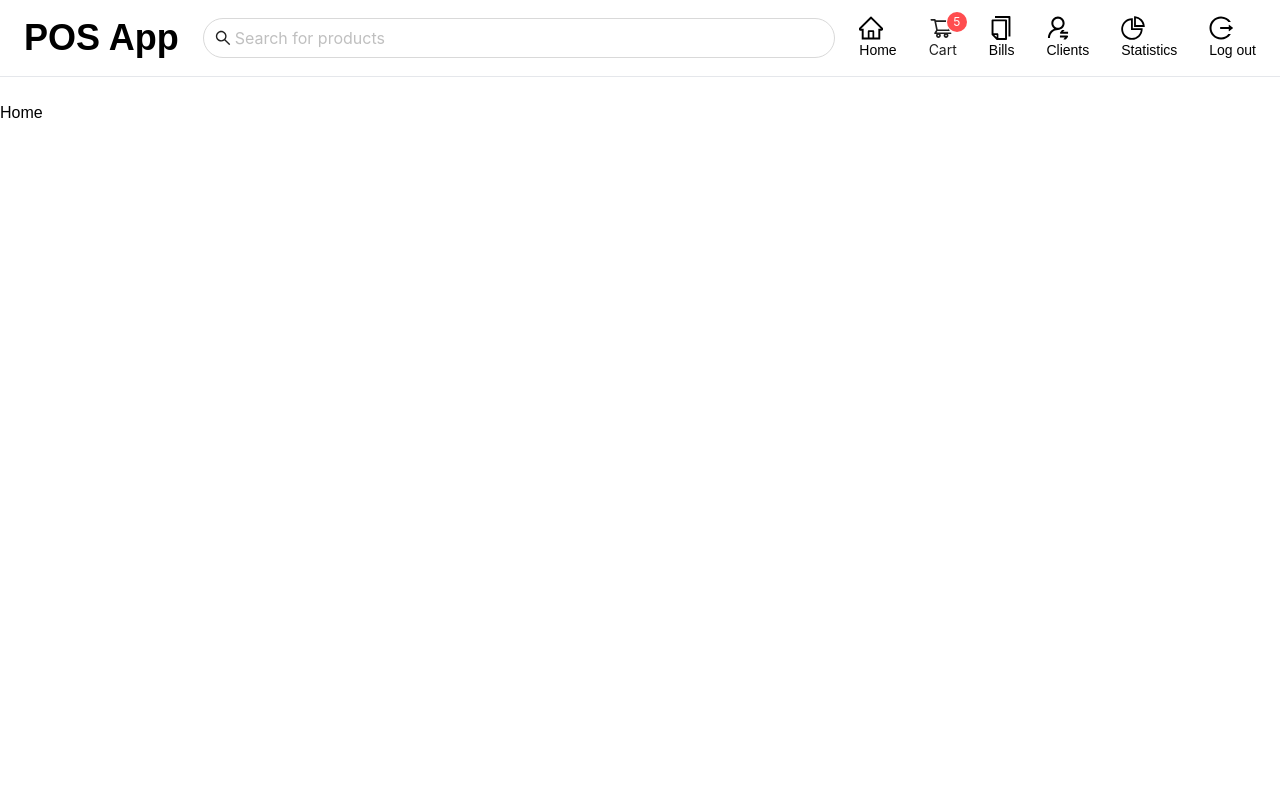
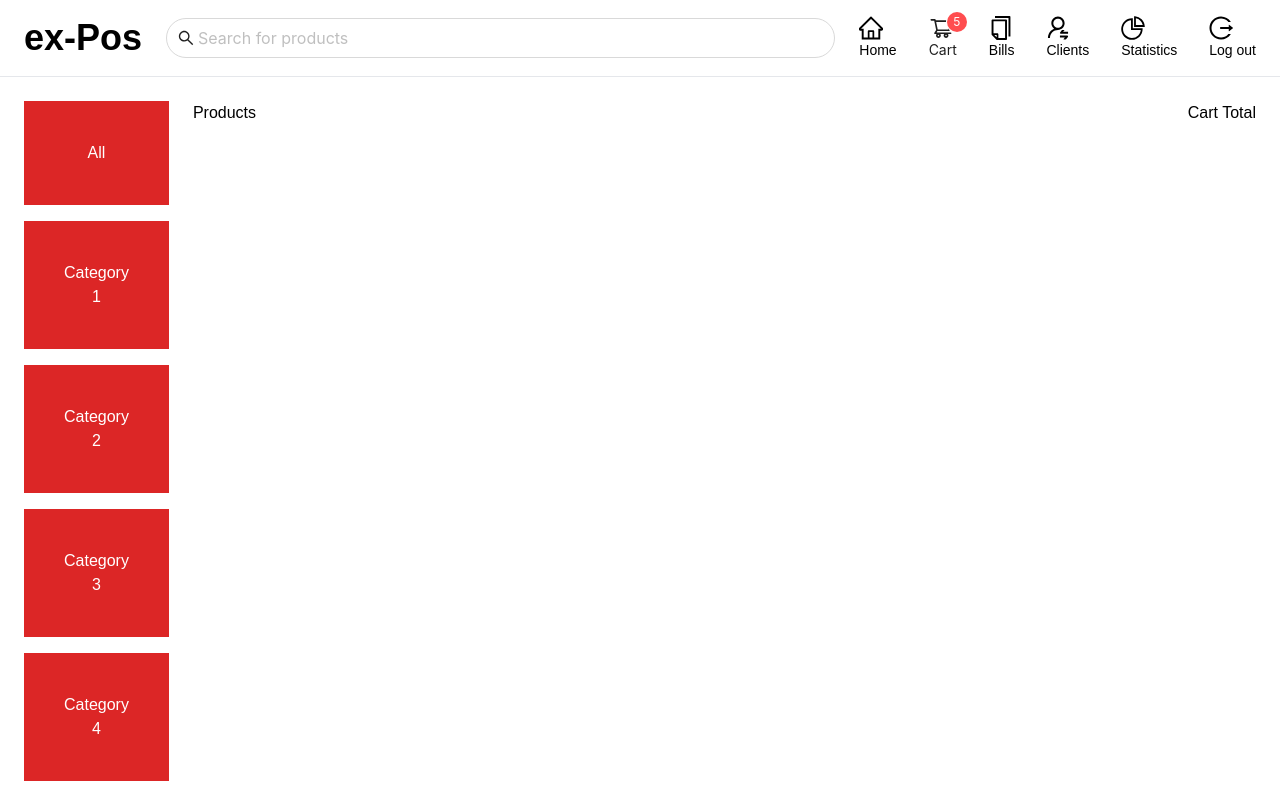
Before and after one commit to ereninc/Pos-App-with-MERN-Stack, a React (Create React App) app in the folder client/: page / in a window 1280 px wide. Built offline with nearby package versions, Linux system fonts and the light colour scheme.

Commit message:
layout & category container

```diff
--- a/client/src/App.jsx
+++ b/client/src/App.jsx
@@ -1,11 +1,18 @@
 import React from "react";
+import Categories from "./components/categories";
 import Header from "./components/header";
 
 function App() {
   return (
     <div>
       <Header />
-      Home
+      <div className="home px-6 flex justify-between gap-6">
+        <div className="categories flex-1">
+          <Categories />
+        </div>
+        <div className="products flex-[8]">Products</div>
+        <div className="cart-total">Cart Total</div>
+      </div>
     </div>
   );
 }
--- /dev/null
+++ b/client/src/components/categories/index.jsx
@@ -0,0 +1,6 @@
+import React from "react";
+import CategoriesContainer from "../../containers/category-containers/CategoriesContainer";
+
+export default function Categories() {
+  return <CategoriesContainer />;
+}
--- a/client/src/components/header/index.jsx
+++ b/client/src/components/header/index.jsx
@@ -15,10 +15,10 @@ export default function Header() {
       <header className="py-4 px-6 flex justify-between items-center gap-6">
         <div className="logo">
           <a href="/">
-            <h2 className="text-2xl font-bold md:text-4xl">POS App</h2>
+            <h2 className="text-2xl font-bold md:text-4xl">ex-Pos</h2>
           </a>
         </div>
-        <div className="header-search flex-1 flex justify-center">
+        <div className="header-search flex justify-center flex-1">
           <Input
             size="large"
             placeholder="Search for products"
--- /dev/null
+++ b/client/src/containers/category-containers/CategoriesContainer.jsx
@@ -0,0 +1,50 @@
+import React from "react";
+
+export default function CategoriesContainer() {
+  const categories = [
+    {
+      id: 1,
+      name: "All",
+    },
+    {
+      id: 2,
+      name: "Category 1",
+    },
+    {
+      id: 3,
+      name: "Category 2",
+    },
+    {
+      id: 4,
+      name: "Category 3",
+    },
+    {
+      id: 5,
+      name: "Category 4",
+    },
+    {
+      id: 6,
+      name: "Category 5",
+    },
+    {
+      id: 7,
+      name: "Category 6",
+    },
+    {
+      id: 8,
+      name: "Category 7",
+    },
+  ];
+
+  return (
+    <ul className="categories-list flex gap-4 flex-col overflow-auto max-h-[calc(100vh-112px)] pb-6">
+      {categories.map((cat) => {
+        return (
+          <li className="bg-red-600 px-10 py-10 text-white cursor-pointer hover:bg-red-500 transition:all duration-300 text-center">
+            {cat.name}
+          </li>
+        );
+      })}
+    </ul>
+  );
+}
--- a/client/src/index.css
+++ b/client/src/index.css
@@ -8,6 +8,7 @@ body {
   -webkit-font-smoothing: antialiased;
   -moz-osx-font-smoothing: grayscale;
   font-family: "Electrolize", sans-serif;
+  overflow: hidden;
 }
 
 .ant-btn-primary {
@@ -15,3 +16,7 @@ body {
   border-color: #f5f5f5;
   color: white;
 }
+
+.categories-list::-webkit-scrollbar {
+  display: none;
+}
```
